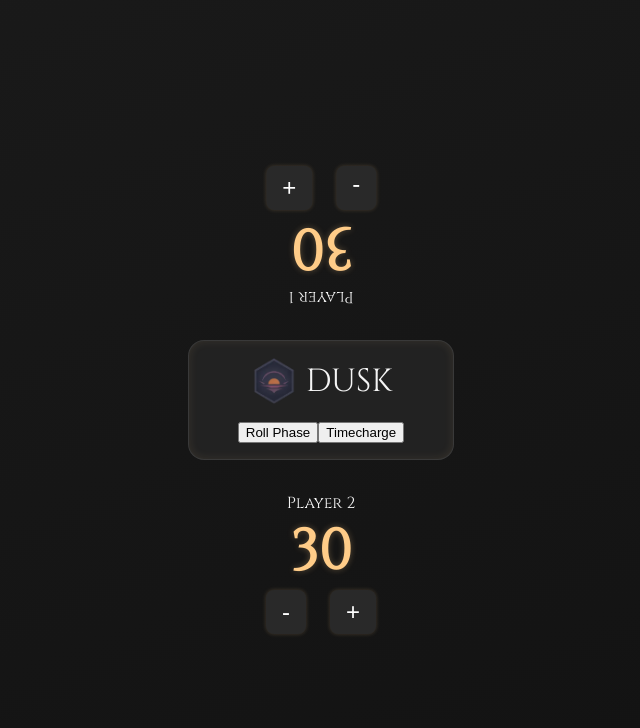
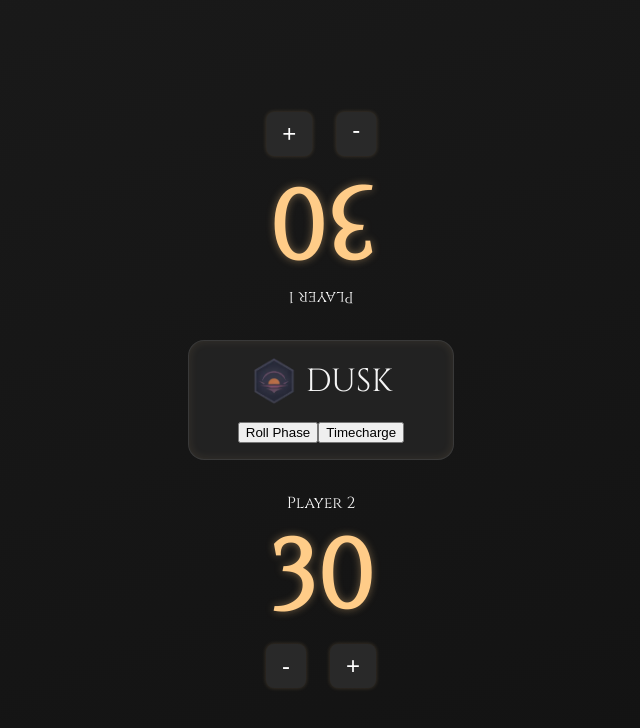
Before and after one commit to YatoCrow/chronoshift-tracker, a React (Vite) app: page / in a window 1280 px wide. Shown: the top 728 px of the page, without its empty margins (335-975 px from the left). Built offline with nearby package versions, Linux system fonts and the light colour scheme; the HTML template or start-up script is replaced by a standard one.

Commit message:
Update index.css

```diff
--- a/src/index.css
+++ b/src/index.css
@@ -31,10 +31,16 @@ body {
 }
 
 .hp {
-  font-size: 3.5rem;
+  font-size: 5rem;
   font-weight: bold;
   color: #ffcc88;
-  text-shadow: 0 0 6px rgba(255, 204, 136, 0.3);
+  text-shadow: 0 0 8px rgba(255, 204, 136, 0.4);
+}
+
+@media (orientation: landscape) {
+  .hp {
+    font-size: 6rem;
+  }
 }
 
 .controls button {
```
